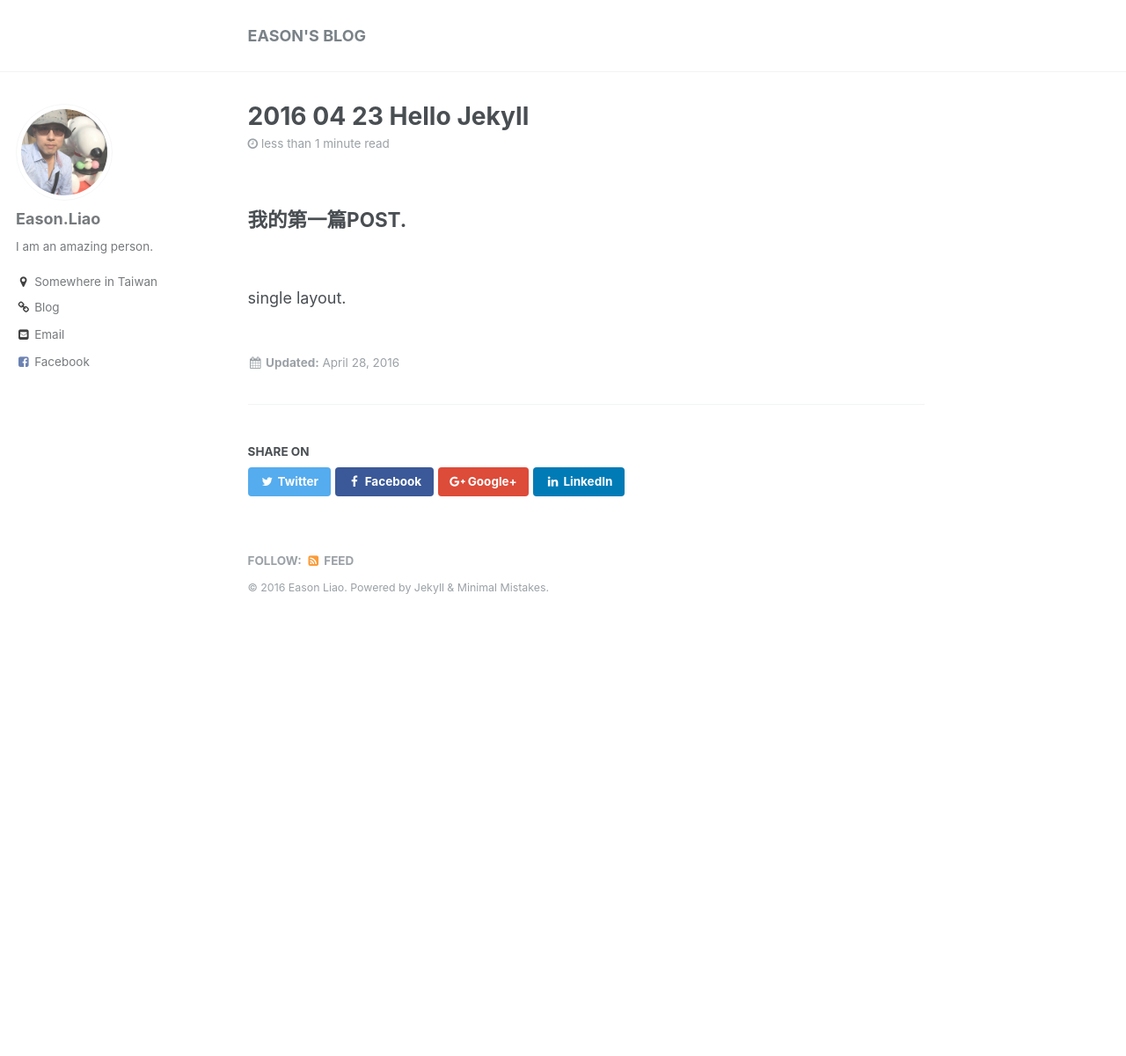
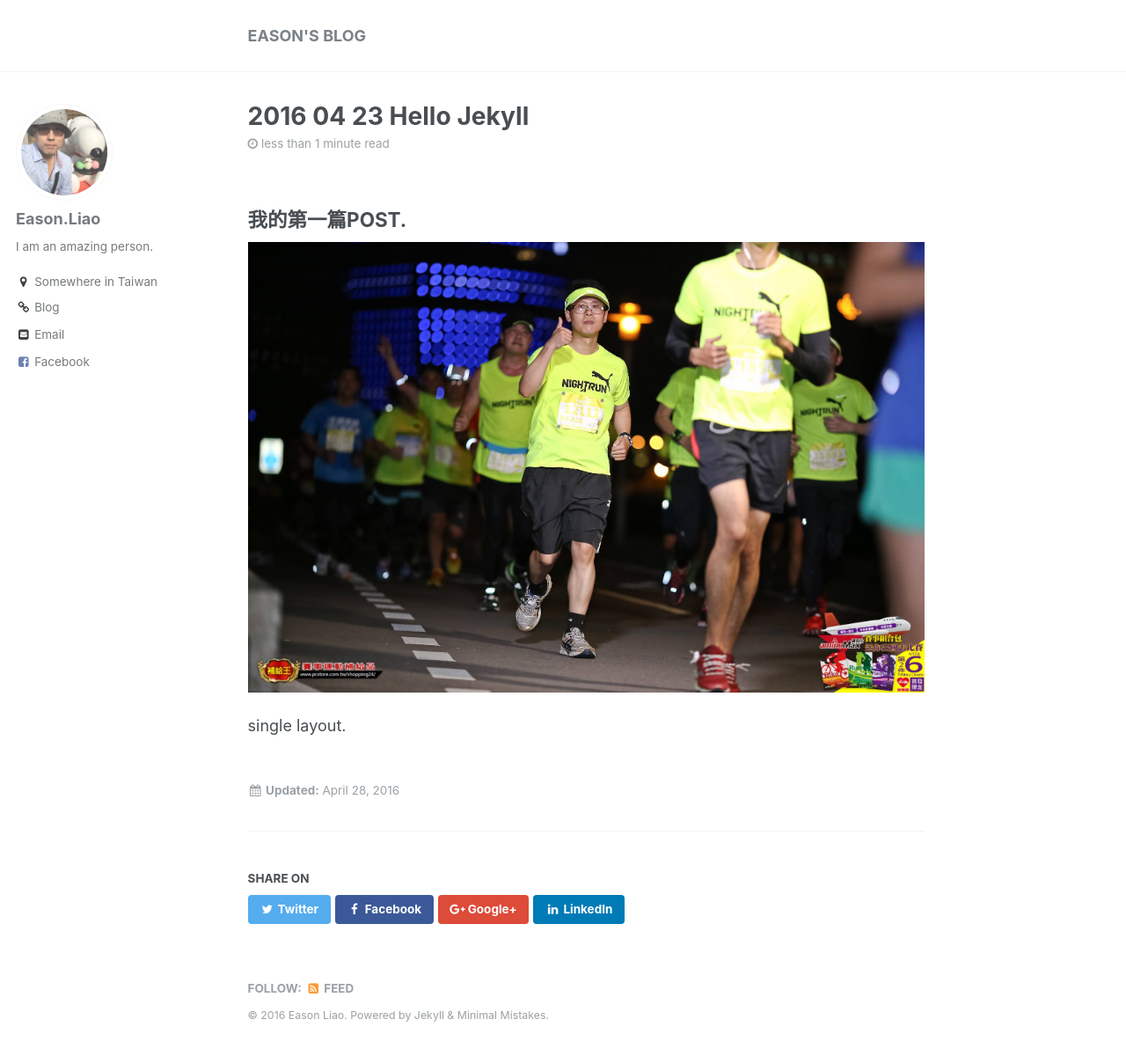
Before and after one commit to sheng0328/sheng0328.github.io, a Jekyll site: the page built from _posts/2016-04-28-hello-jekyll.md, in a window 1280 px wide and 1217 px high. Shown: the top 1200 px of the window at 88% size. Built offline with Jekyll 4.4.1, drawn with Linux system fonts in a browser that asks for light colours.

Commit message:
Update 2016-04-28-hello-jekyll.md

```diff
--- a/_posts/2016-04-28-hello-jekyll.md
+++ b/_posts/2016-04-28-hello-jekyll.md
@@ -8,6 +8,6 @@ header:
 
 ## 我的第一篇POST.
 
-![](images/2016-04-23-001.jpg)
+![](/images/2016-04-23-001.jpg)
 
 single layout.
```
